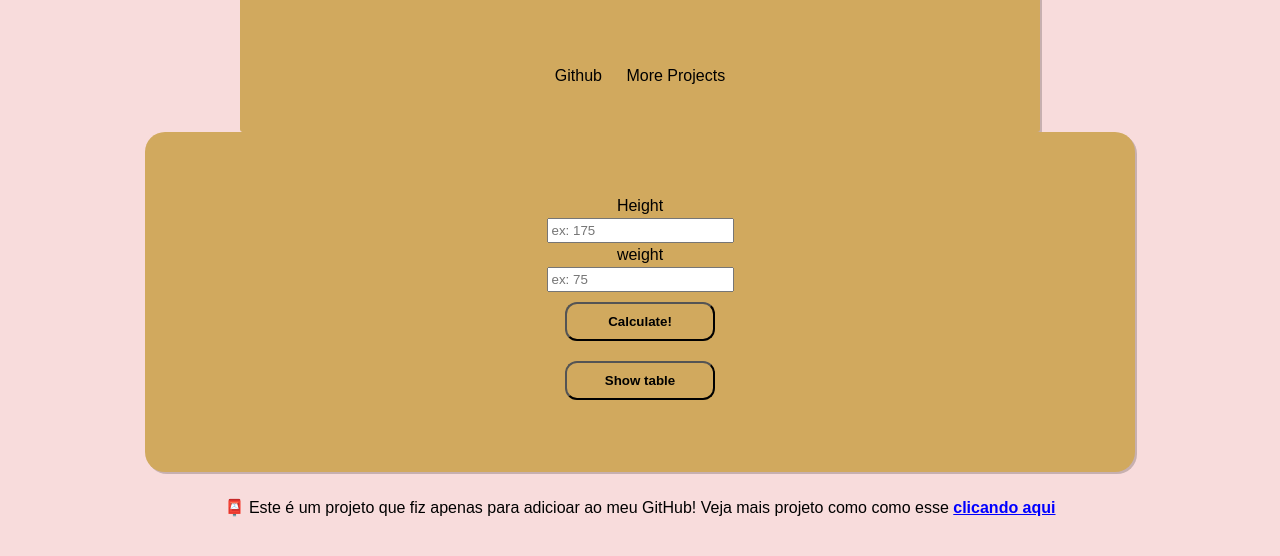
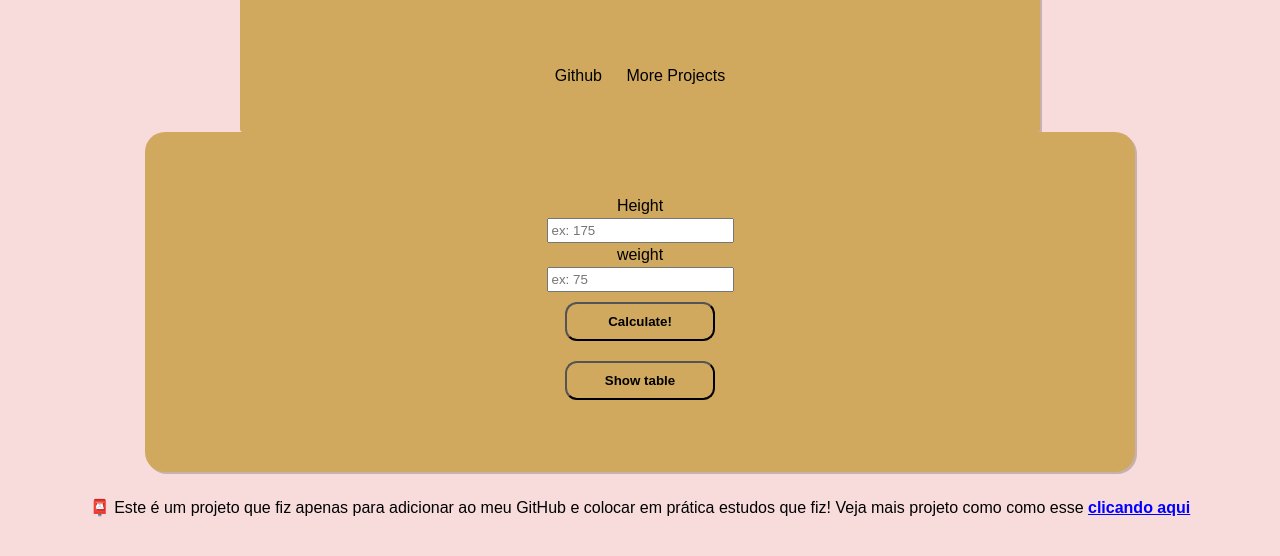
Before and after one commit to Ferreira-Js/calc_imc, a plain HTML site: page src/index.html in a window 1280 px wide. Shown: the part 138-694 px from the top of the page. Drawn offline with Linux system fonts and the light colour scheme.

Commit message:
correções simples

```diff
--- a/src/index.html
+++ b/src/index.html
@@ -69,7 +69,7 @@
     </div>
 
     <footer>
-        <p>📮 Este é um projeto que fiz apenas para adicioar ao meu GitHub! Veja mais projeto como como esse <a href="https://github.com/Ferreira-Js" target="_blank" id="redir__github">clicando aqui</a></p>
+        <p>📮 Este é um projeto que fiz apenas para adicionar ao meu GitHub e colocar em prática estudos que fiz! Veja mais projeto como como esse <a href="https://github.com/Ferreira-Js" target="_blank" id="redir__github">clicando aqui</a></p>
     </footer>
 
 </body>
```
